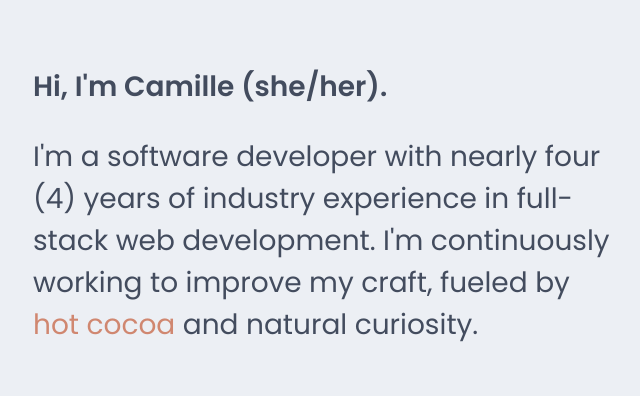
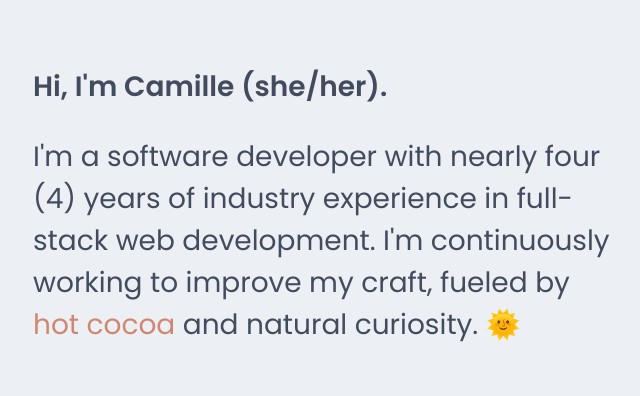
Before and after one commit to camillevillnv/camillevillnv.github.io, a website: page index.html in a window 1280 px wide. Shown: the part 1160-1556 px from the top of the page, 313-953 px from the left. Drawn offline with Linux system fonts and the light colour scheme.

Commit message:
Update index.html

```diff
--- a/index.html
+++ b/index.html
@@ -31,7 +31,7 @@
             <div class="intro__text">
                 <p class="font-semibold">Hi, I'm Camille (she/her).</p>
                 <p>I'm a software developer with nearly four (4) years of industry experience in full-stack web development.
-                    I'm continuously working to improve my craft, fueled by <span class="textColor-nord12">hot cocoa</span> and natural curiosity.</p>
+                    I'm continuously working to improve my craft, fueled by <span class="textColor-nord12">hot cocoa</span> and natural curiosity. 🌞</p>
             </div>
         </div>
         <svg class="wave-divider -skills" xmlns="http://www.w3.org/2000/svg" viewBox="0 0 1440 320">
```
